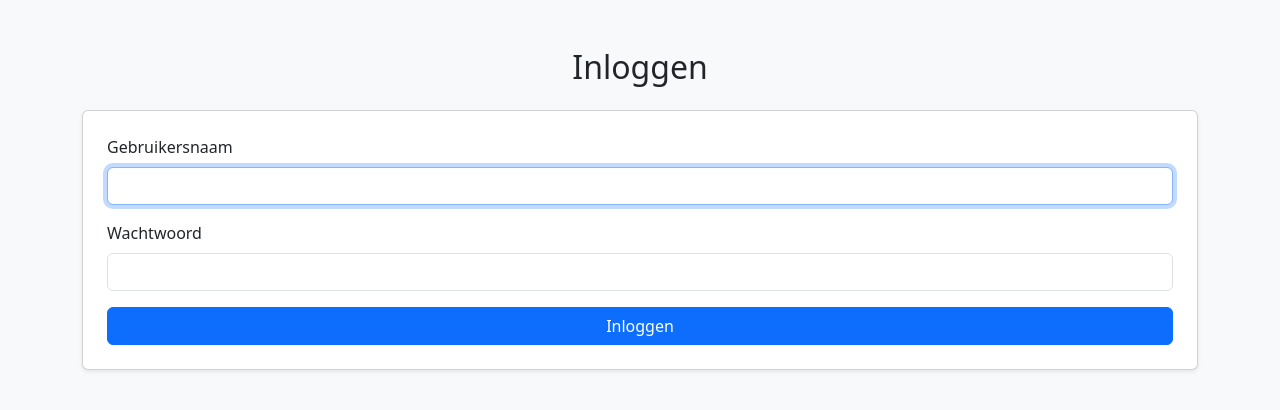
After one commit to Bedrijfstak14/AshNote, a Flask app: page /login in a window 1280 px wide. The commit adds this page. Shown: the top 410 px of the page. Run offline with Flask 3, Linux system fonts and the light colour scheme; parts of the project's set-up code (start-up, migrations or seed data) failed here and were passed over.

Commit message:
Implement user authentication: add login and logout routes, session management, and flash messages for user feedback.

```diff
--- a/app.py
+++ b/app.py
@@ -1,5 +1,5 @@
 import os
-from flask import Flask, render_template, request, redirect, url_for, flash
+from flask import Flask, render_template, request, redirect, url_for, flash, session
 from flask_sqlalchemy import SQLAlchemy
 from dotenv import load_dotenv
 
@@ -27,10 +27,11 @@ class Cigar(db.Model):
 
 @app.route("/")
 def index():
+    if "user" not in session:
+        return redirect(url_for("login"))
+
     cigars = Cigar.query.all()
     return render_template("index.html", cigars=cigars)
-
-from flask import flash
 
 @app.route("/add", methods=["GET", "POST"])
 def add():
@@ -59,6 +60,30 @@ def add():
 
     return render_template("add.html")
 
+@app.route("/login", methods=["GET", "POST"])
+def login():
+    if request.method == "POST":
+        username = request.form.get("username")
+        password = request.form.get("password")
+
+        if (username == os.getenv("LOGIN_USER") and
+                password == os.getenv("LOGIN_PASS")):
+            session["user"] = username
+            flash("Succesvol ingelogd!", "success")
+            return redirect(url_for("index"))
+        else:
+            flash("Ongeldige inloggegevens", "danger")
+            return redirect(url_for("login"))
+
+    return render_template("login.html")
+
+
+@app.route("/logout")
+def logout():
+    session.pop("user", None)
+    flash("Je bent uitgelogd.", "info")
+    return redirect(url_for("login"))
+
 
 if __name__ == "__main__":
     with app.app_context():
--- /dev/null
+++ b/templates/login.html
@@ -0,0 +1,36 @@
+<!DOCTYPE html>
+<html lang="nl">
+<head>
+    <meta charset="UTF-8">
+    <title>Inloggen - CigarLog</title>
+    <link
+        href="https://cdn.jsdelivr.net/npm/bootstrap@5.3.0/dist/css/bootstrap.min.css"
+        rel="stylesheet"
+    >
+</head>
+<body class="bg-light">
+
+<div class="container mt-5">
+    <h2 class="mb-4 text-center">Inloggen</h2>
+
+    {% with messages = get_flashed_messages(with_categories=true) %}
+      {% for category, message in messages %}
+        <div class="alert alert-{{ category }}">{{ message }}</div>
+      {% endfor %}
+    {% endwith %}
+
+    <form method="POST" action="{{ url_for('login') }}" class="card p-4 shadow-sm">
+        <div class="mb-3">
+            <label class="form-label">Gebruikersnaam</label>
+            <input type="text" name="username" class="form-control" required autofocus>
+        </div>
+        <div class="mb-3">
+            <label class="form-label">Wachtwoord</label>
+            <input type="password" name="password" class="form-control" required>
+        </div>
+        <button type="submit" class="btn btn-primary">Inloggen</button>
+    </form>
+</div>
+
+</body>
+</html>
```
Also changed, not shown: templates/index.html (+6 -2 lines).
